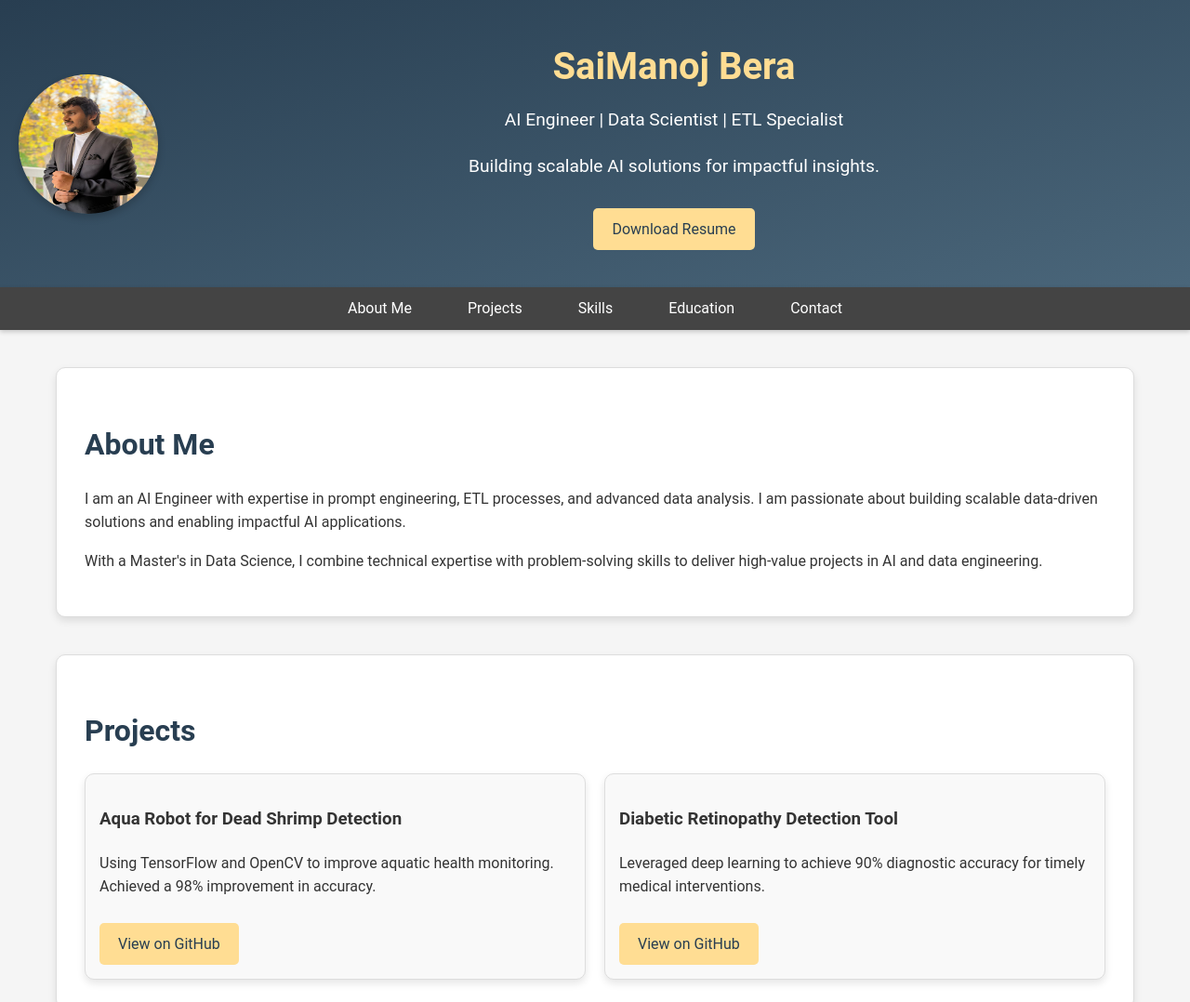
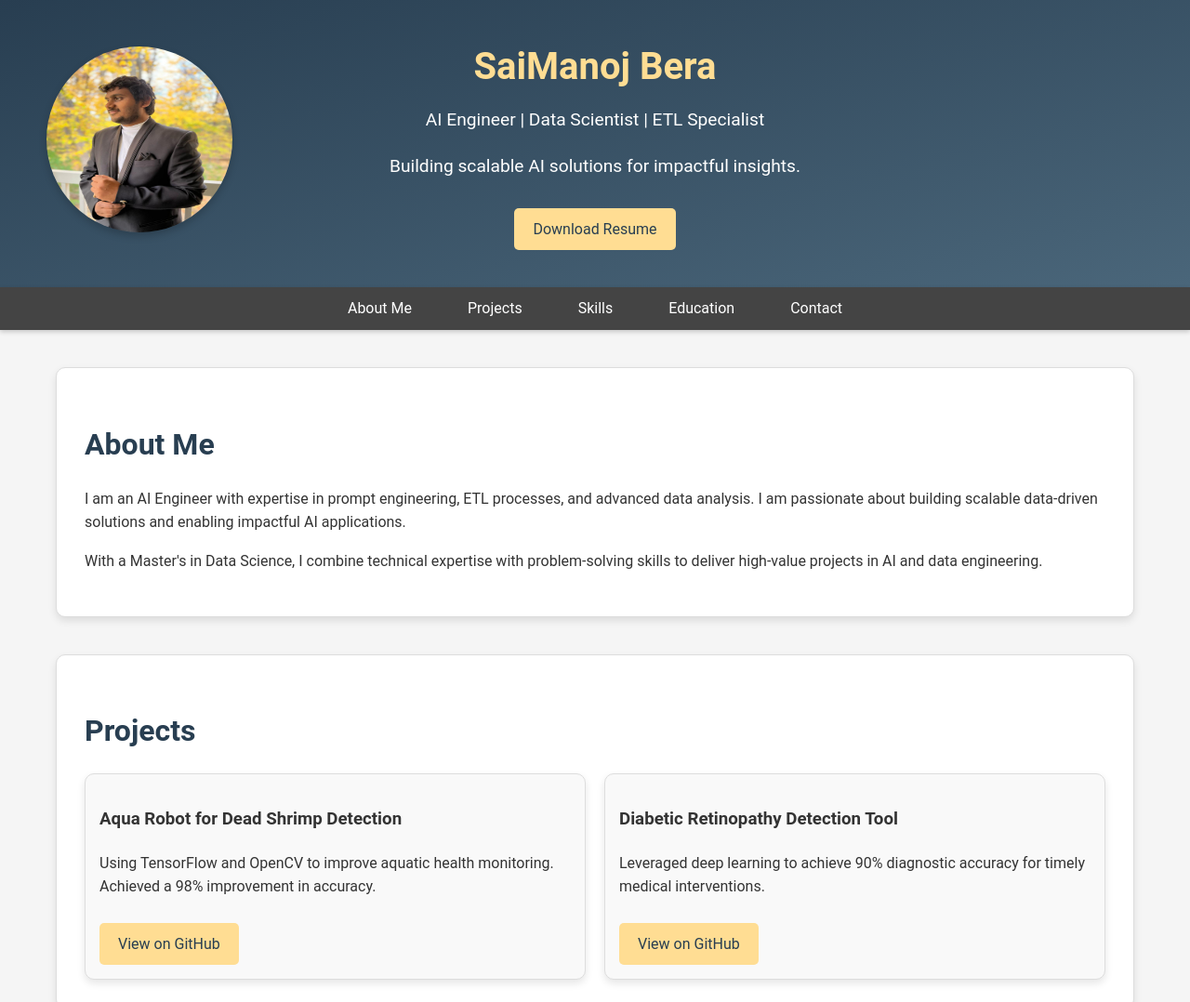
Before and after one commit to saimanojbera/saimanojbera.github.io, a plain HTML site: page index.html in a window 1280 px wide. Shown: the top 1078 px of the page at 93% size. Drawn offline with Linux system fonts and the light colour scheme.

Commit message:
profile pic

```diff
--- a/index.html
+++ b/index.html
@@ -160,7 +160,7 @@
 </head>
 <body>
     <header>
-        <img src="profile.jpg" alt="Sai Manoj Bera">
+        <img src="profile.jpg" alt="Sai Manoj Bera" style="position: absolute; top: 50px; left: 50px; border-radius: 50%; width: 200px; height: 200px;">
         <div class="intro">
             <h1>SaiManoj Bera</h1>
             <p>AI Engineer | Data Scientist | ETL Specialist</p>
```
